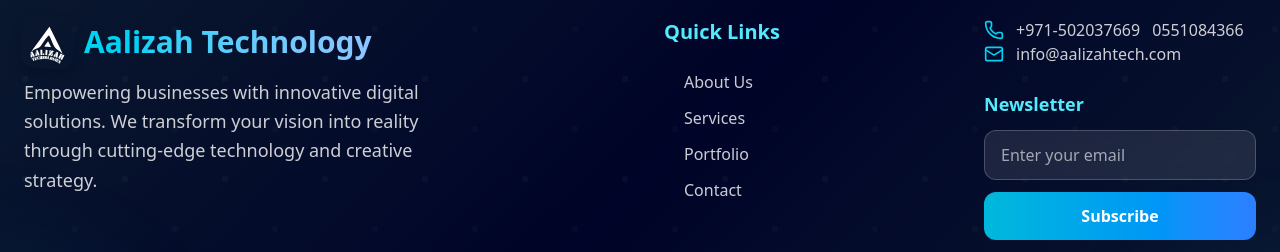
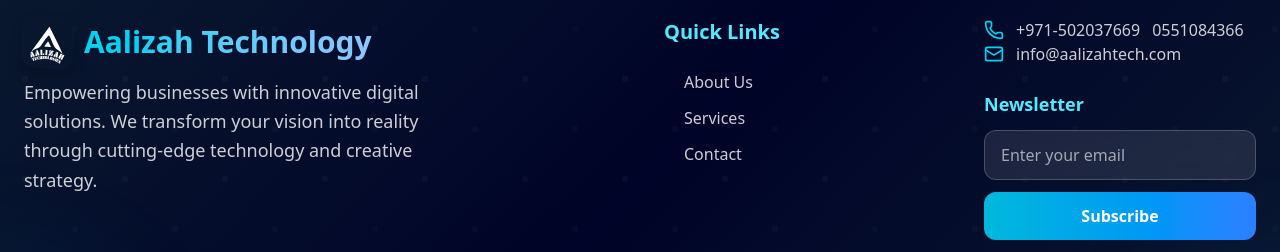
Before and after one commit to Abhishekn1234/frontend_aal, a React (Vite) app in the folder frontend/: page /contact in a window 1280 px wide. Shown: the part 1328-1580 px from the top of the page. Built offline with nearby package versions, Linux system fonts and the light colour scheme.

Commit message:
chnages in footer

```diff
--- a/frontend/src/components/Layout/Footer/Footer.tsx
+++ b/frontend/src/components/Layout/Footer/Footer.tsx
@@ -165,7 +165,7 @@
                   // { name: "Home", href: "/" },
                   { name: "About Us", href: "/about" },
                   { name: "Services", href: "/services" },
-                  { name: "Portfolio", href: "/portfolio" },
+                  // { name: "Portfolio", href: "/portfolio" },
                   { name: "Contact", href: "/contact" },
                 ].map((link, i) => (
                   <li key={i}>
```
